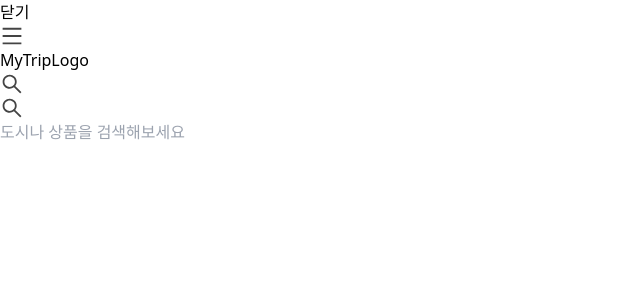
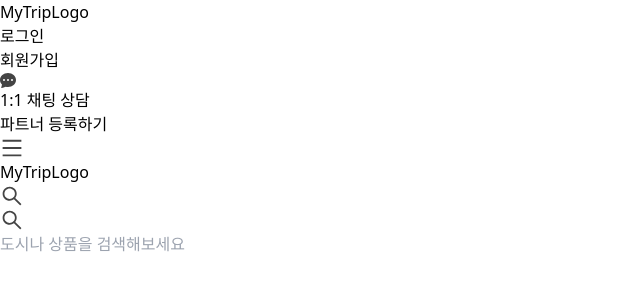
Before and after one commit to dawoonKim6487/react-clone-code-myrealtrip, a React (Vite) app: page / in a window 1280 px wide. Both pictures are taken after a click on the element 640 px from the left and 12 px from the top of the page. Shown: the top 300 px of the page, without its empty margins (0-640 px from the left). Built offline with nearby package versions, Linux system fonts and the light colour scheme.

Commit message:
WD-1258 관련 수정

```diff
--- /dev/null
+++ b/src/components/common/MoSearchModal.jsx
@@ -0,0 +1,26 @@
+import React from 'react';
+import tw from 'tailwind-styled-components';
+import { AiOutlineClose } from "react-icons/ai";
+import { IconBtn } from '@/styles'
+import { HeaderInput } from '../template/Home';
+
+const ModalWrap = tw.div`
+    w-full h-full fixed bg-white
+`
+const MoSearchModal = ({ on, closer }) => {
+    return (
+        <>
+            {on &&
+                <ModalWrap>
+                    <IconBtn onClick={closer}>
+                        <AiOutlineClose size='24' color='#444444' />
+                    </IconBtn>
+                    <HeaderInput />
+                </ModalWrap>
+            }
+        </>
+    )
+}
+
+
+export default MoSearchModal;
--- a/src/components/common/MobileBar.jsx
+++ b/src/components/common/MobileBar.jsx
@@ -1,18 +1,61 @@
 import React from 'react'
 import tw from 'tailwind-styled-components';
+import { BsFillChatDotsFill } from "react-icons/bs";
 
 const MoBarStyle = tw.div`
     h-full
+    w-[50%]
     bg-white
     absolute
+    text-center
+    py-5
     ${props => props.position === 'r' ? 'right-0' : 'left-0'}
+`
+const BarSection = tw.section`
+    py-5
+    px-4
+    border-b
 `
 
 
-const ModalBar = ({ children, position }) => {
+const Text = tw.span`
+    text-sm
+`
+
+const Btn = tw.div`
+    py-3
+    cursor-pointer
+    font-bold
+    rounded
+    text-sm
+`
+
+const ModalBar = ({ position }) => {
     return (
         <MoBarStyle position={position}>
-            {children}
+            <h1 className='text-2xl font-normal'>MyTripLogo</h1>
+            <BarSection>
+                <div className="flex flex-col gap-2">
+                    <Btn className='border'>
+                        로그인
+                    </Btn>
+                    <Btn className='bg-sky-300 text-white'>
+                        회원가입
+                    </Btn>
+                </div>
+            </BarSection>
+            <BarSection>
+                <div className="text-left">
+                    <div className='flex items-center gap-2'>
+                        <BsFillChatDotsFill color='#444' />
+                        <Text>1:1 채팅 상담</Text>
+                    </div>
+                </div>
+            </BarSection>
+            <h2 className='py-5'>
+                <Text>파트너 등록하기</Text>
+            </h2>
+
         </MoBarStyle>
     )
 }
--- a/src/components/common/ModalWrap.jsx
+++ b/src/components/common/ModalWrap.jsx
@@ -15,6 +15,7 @@ const ModalWrapStyle = tw.div`
 const ModalWrap = ({ children, on, onClick }) => {
     const closeModal = (e) => {
         if (e.target !== e.currentTarget) return
+        e.preventDefault();
         onClick()
     }
 
--- a/src/components/common/header.jsx
+++ b/src/components/common/header.jsx
@@ -1,21 +1,15 @@
 import React from 'react';
 import { AiOutlineSearch, AiOutlineMenu } from "react-icons/ai";
-import tw from 'tailwind-styled-components';
+import { IconBtn } from '@/styles'
 
-const IconBtn = tw.div`
-    cursor-pointer
-    px-3
-    py-4
-`
-
-const Header = ({ onModal }) => {
+const Header = ({ onModal, onSearch }) => {
     return (
         <header className='flex justify-between items-center'>
             <IconBtn onClick={onModal}>
                 <AiOutlineMenu size='24' color='#444444' />
             </IconBtn>
             <div>MyTripLogo</div>
-            <IconBtn onClick={onModal}>
+            <IconBtn onClick={onSearch}>
                 <AiOutlineSearch size='24' color='#444444' />
             </IconBtn>
         </header>
--- a/src/components/common/index.js
+++ b/src/components/common/index.js
@@ -1,3 +1,4 @@
 export { default as Header } from './header'
 export { default as ModalWrap } from './ModalWrap'
 export { default as ModalBar } from './MobileBar'
+export { default as MoSearchModal } from './MoSearchModal'
--- a/src/components/template/HomeLayout.jsx
+++ b/src/components/template/HomeLayout.jsx
@@ -1,20 +1,26 @@
 import React, { useState } from 'react';
-import { Header, ModalWrap, ModalBar } from '../common';
+import { Header, ModalWrap, ModalBar, MoSearchModal } from '../common';
 import { HeaderInput } from './Home';
 
 const HomeLayout = () => {
-    const [modal, setModal] = useState(false)
-    const modalOpen = () => {
-        setModal(!modal)
+    const [barOpen, setBarOpen] = useState(false)
+    const [searchOpen, setSearchOpen] = useState(false)
+
+    const modalOpener = () => {
+        setBarOpen(!barOpen)
     }
+
+    const searchOpener = () => {
+        setSearchOpen(!searchOpen)
+    }
+
     return (
         <div className='wrap'>
-            <ModalWrap on={modal} onClick={modalOpen}>
-                <ModalBar>
-                    <div onClick={modalOpen}>닫기</div>
-                </ModalBar>
+            <MoSearchModal on={searchOpen} closer={searchOpener} />
+            <ModalWrap on={barOpen} onClick={modalOpener}>
+                <ModalBar />
             </ModalWrap>
-            <Header onModal={modalOpen} />
+            <Header onModal={modalOpener} onSearch={searchOpener} />
             <HeaderInput />
         </div>
     )
--- /dev/null
+++ b/src/styles/index.js
@@ -0,0 +1,7 @@
+import tw from 'tailwind-styled-components';
+
+export const IconBtn = tw.div`
+    cursor-pointer
+    px-3
+    py-4
+`
```
